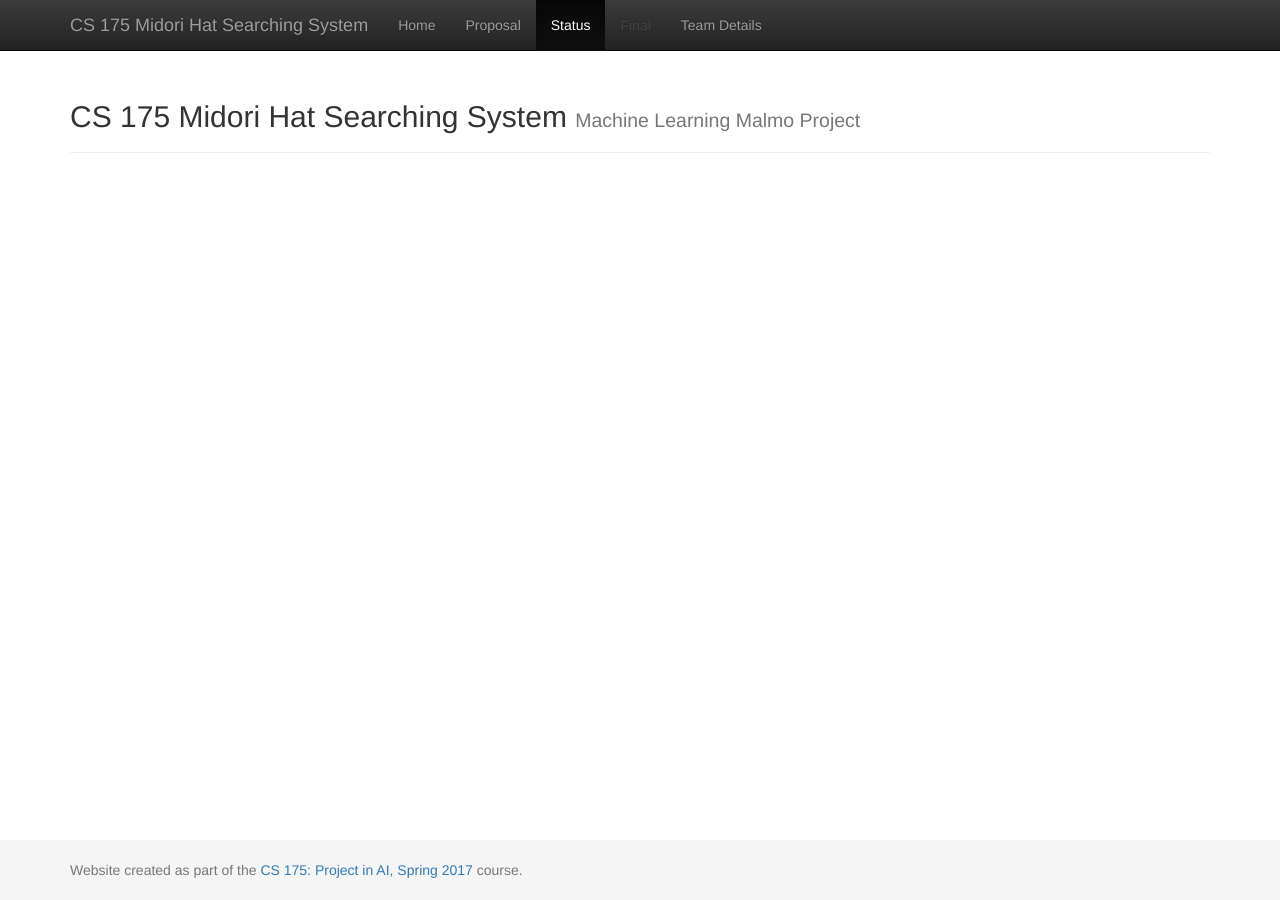
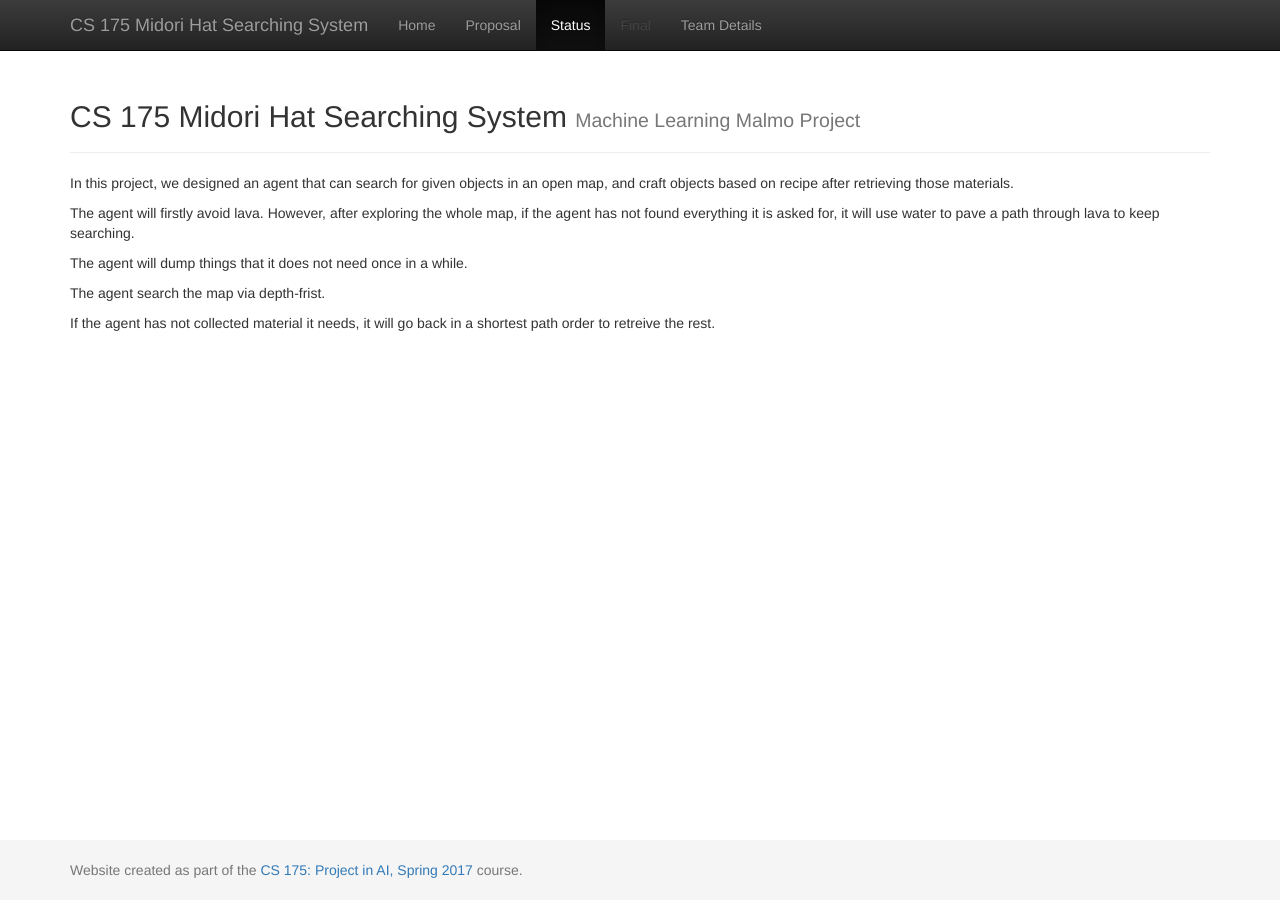
Before and after one commit to chicomy/Food_Hunting_Go, a Jekyll site: the page built from docs/status.md, in a window 1280 px wide. Built offline with Jekyll 4.4.1, drawn with Linux system fonts in a browser that asks for light colours.

Commit message:
Update status.md

```diff
--- a/docs/status.md
+++ b/docs/status.md
@@ -2,3 +2,13 @@
 layout: default
 title: Status
 ---
+
+In this project, we designed an agent that can search for given objects in an open map, and craft objects based on recipe after retrieving those materials.
+
+The agent will firstly avoid lava. However, after exploring the whole map, if the agent has not found everything it is asked for, it will use water to pave a path through lava to keep searching.
+
+The agent will dump things that it does not need once in a while.
+
+The agent search the map via depth-frist.
+
+If the agent has not collected material it needs, it will go back in a shortest path order to retreive the rest.
```
